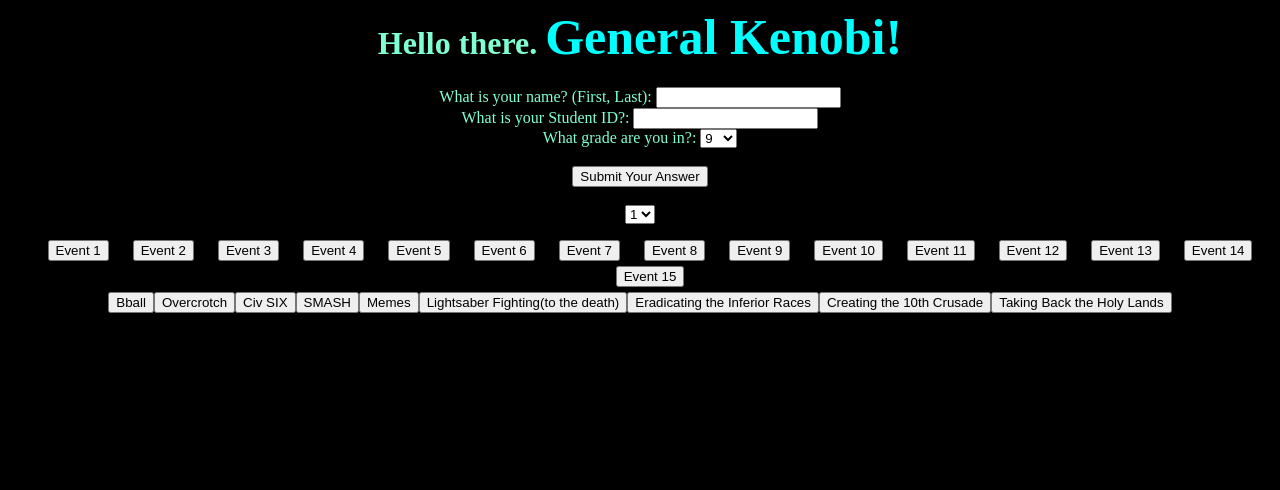
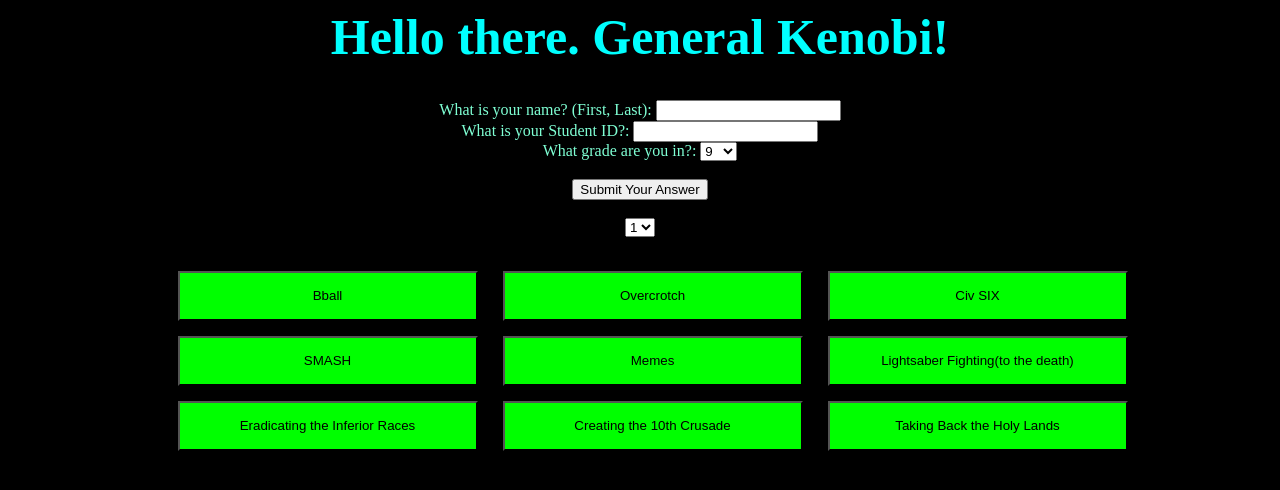
Before and after one commit to Alec-Hardison/classoly, a plain HTML site: page public/index.html in a window 1280 px wide. Drawn offline with nearby package versions, Linux system fonts and the light colour scheme; no server answers.

Commit message:
Add files via upload

```diff
--- /dev/null
+++ b/public/Style.css
@@ -0,0 +1,17 @@
+body {
+    background-color: black;
+    color: aquamarine;
+    text-align: center;
+    }
+h1{
+    text-align: center;
+    font-size: 50px;
+    color:cyan;
+    }
+.auto{
+    width: 300px;
+    height: 50px;
+    margin-left: 25px;
+    margin-bottom: 15px;
+    background: lime;
+}
--- a/public/index.html
+++ b/public/index.html
@@ -1,18 +1,14 @@
 <html>
-<style>
-    body {
-        background-color: black;
-        color: aquamarine;
-    }
-</style>
 <head>
 <script src="https://unpkg.com/axios/dist/axios.min.js"></script>
 <script src="https://ajax.googleapis.com/ajax/libs/jquery/3.3.1/jquery.min.js"></script>
+    <link rel = "stylesheet" href = "Style.css">
+    <meta name="viewport" content="width=device-width, initial-scale=1">
 </head>
 <body style= "text-align: center;">
     <h1 style="text-align:center;">Hello there. <span style= "font-size: 50px; color: cyan;">General Kenobi!</span></h1>
     What is your name? (First, Last): <input id = "nameIn" type = "text"/><br>
-    What is your Student ID?: <input id = "idIn" type - = "text"><br>
+    What is your Student ID?: <input id = "idIn" type = "text"><br>
     What grade are you in?: <select id = "grade" >
         <option>9</option>
         <option>10</option>
@@ -33,21 +29,6 @@
     </select>
     <ul id="movies">
     </ul>
-    <button style = "margin-left: 20px; margin-bottom: 5px;">Event 1</button>
-    <button style = "margin-left: 20px; margin-bottom: 5px;">Event 2</button>
-    <button style = "margin-left: 20px; margin-bottom: 5px;">Event 3</button>
-    <button style = "margin-left: 20px; margin-bottom: 5px;">Event 4</button>
-    <button style = "margin-left: 20px; margin-bottom: 5px;">Event 5</button>
-    <button style = "margin-left: 20px; margin-bottom: 5px;">Event 6</button>
-    <button style = "margin-left: 20px; margin-bottom: 5px;">Event 7</button>
-    <button style = "margin-left: 20px; margin-bottom: 5px;">Event 8</button>
-    <button style = "margin-left: 20px; margin-bottom: 5px;">Event 9</button>
-    <button style = "margin-left: 20px; margin-bottom: 5px;">Event 10</button>
-    <button style = "margin-left: 20px; margin-bottom: 5px;">Event 11</button>
-    <button style = "margin-left: 20px; margin-bottom: 5px;">Event 12</button>
-    <button style = "margin-left: 20px; margin-bottom: 5px;">Event 13</button>
-    <button style = "margin-left: 20px; margin-bottom: 5px;">Event 14</button>
-    <button style = "margin-left: 20px; margin-bottom: 5px;">Event 15</button>
     <br>
 <script>
     events = ["Bball","Overcrotch","Civ SIX","SMASH","Memes","Lightsaber Fighting(to the death)","Eradicating the Inferior Races","Creating the 10th Crusade","Taking Back the Holy Lands"];
@@ -61,7 +42,7 @@
         console.error(error);
     })
     for (let i = 0; i < 9; i++) {
-        let button = $("<button></button>").attr("margin-left","20");
+        let button = $("<button></button>").attr("class","auto");
         button.text(events[i]);
         $("body").append(button);
     };
```
